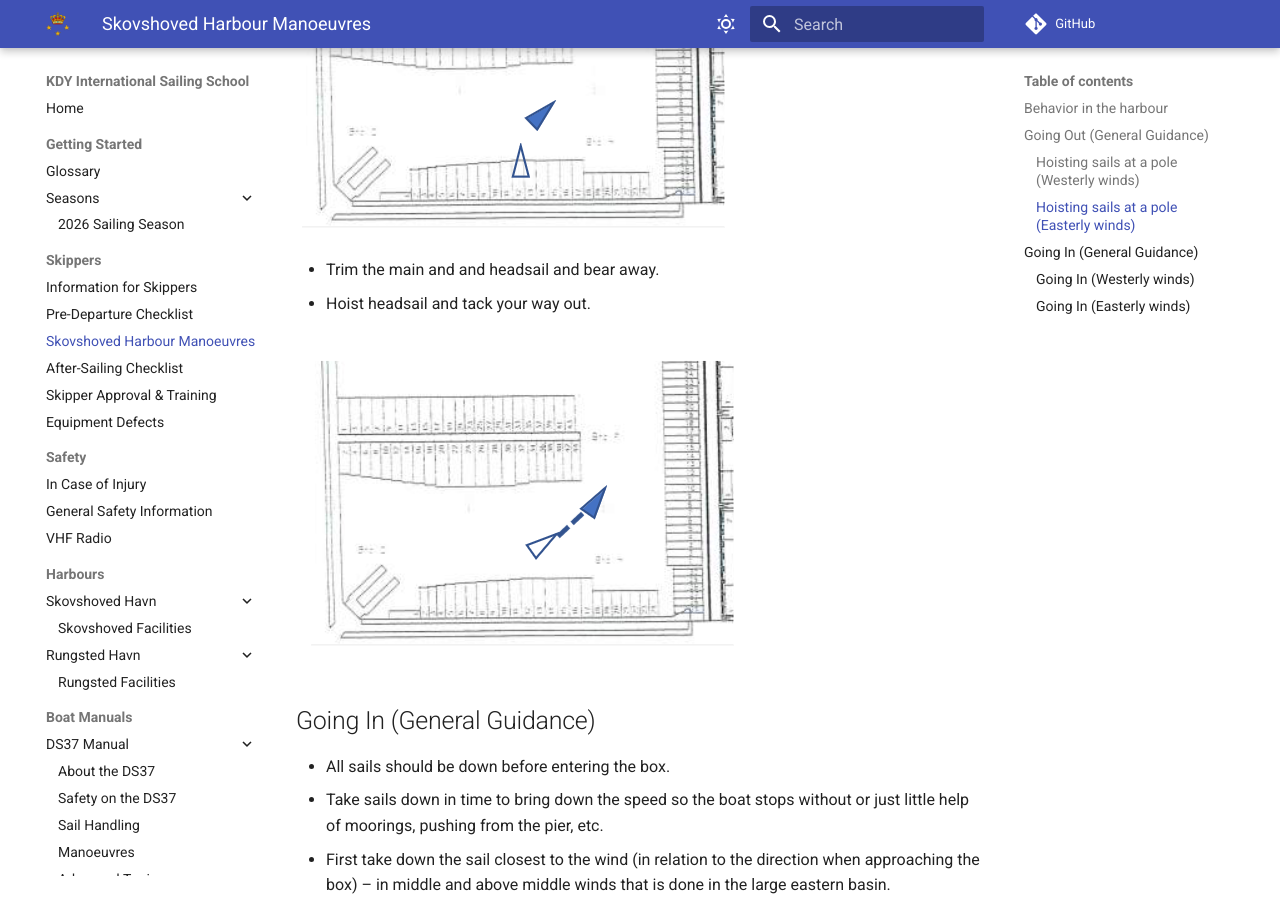
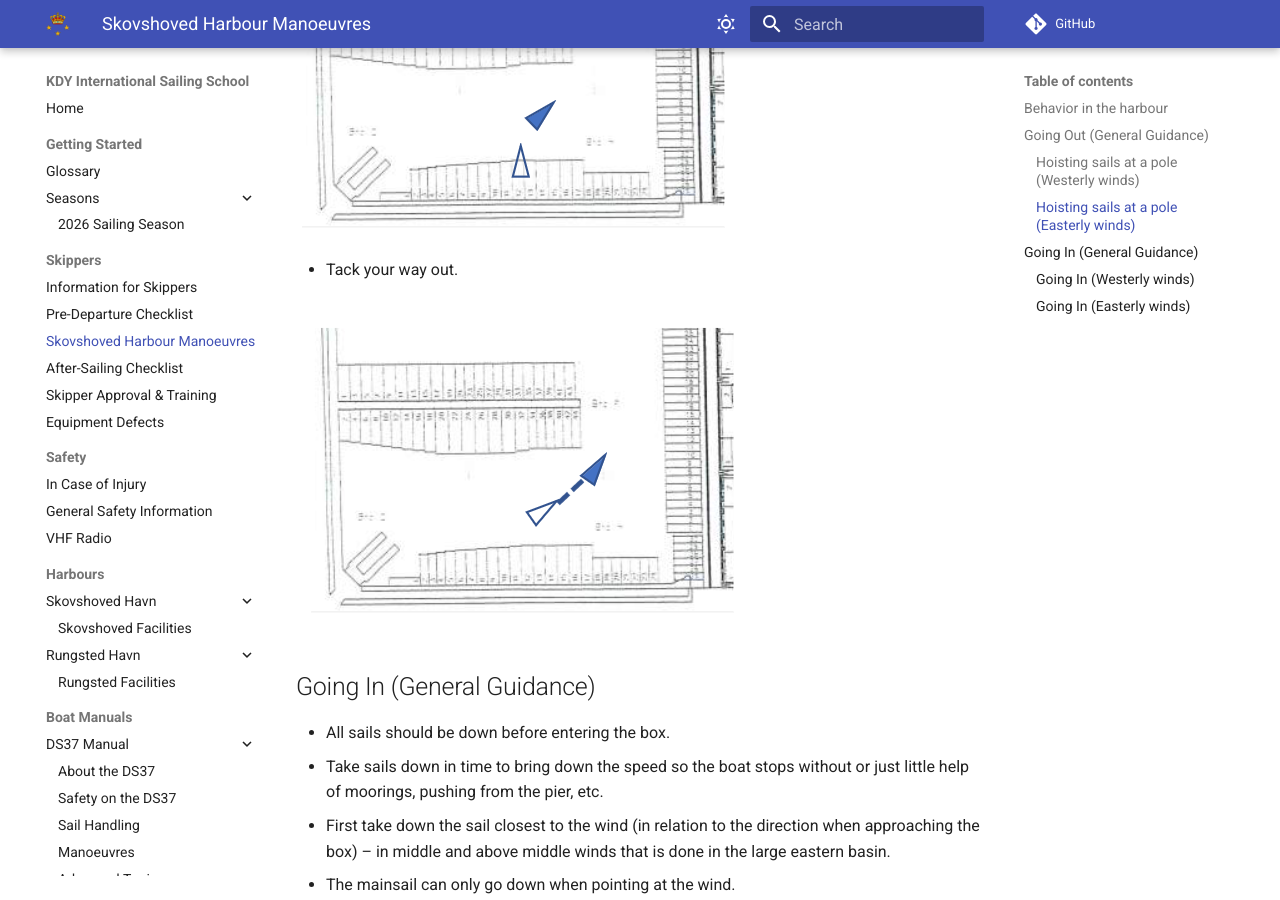
Before and after one commit to x123/kdy-iss, an MkDocs documentation site: the page built from docs/skovshoved-manoeuvres.md, in a window 1280 px wide and 900 px high, scrolled down 2769 px. Built offline with MkDocs 1.6.1 and Material for MkDocs 9.7.7, drawn with Linux system fonts in a browser that asks for light colours; comment, search, counter and statistics services are not loaded.

Commit message:
fix easterly departure

```diff
--- a/docs/skovshoved-manoeuvres.md
+++ b/docs/skovshoved-manoeuvres.md
@@ -53,8 +53,7 @@
 
 ![Hoisting sails at a pole - Skovshoved Havn (Easterly Winds) 3](img/going-out-pole-easterly-3.png)
 
-- Trim the main and and headsail and bear away.
-- Hoist headsail and tack your way out.
+- Tack your way out.
 
 ![Hoisting sails at a pole - Skovshoved Havn (Easterly Winds) 4](img/going-out-pole-easterly-4.png)
 
```
